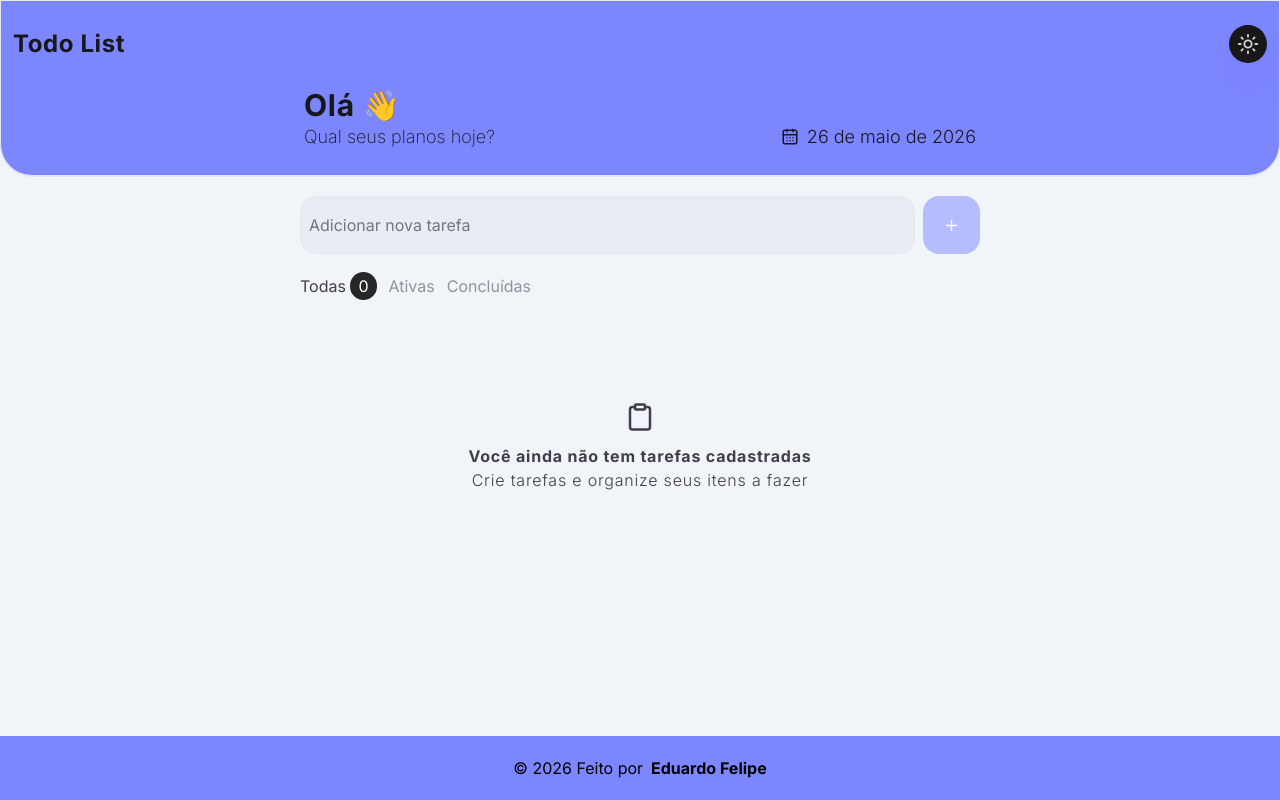
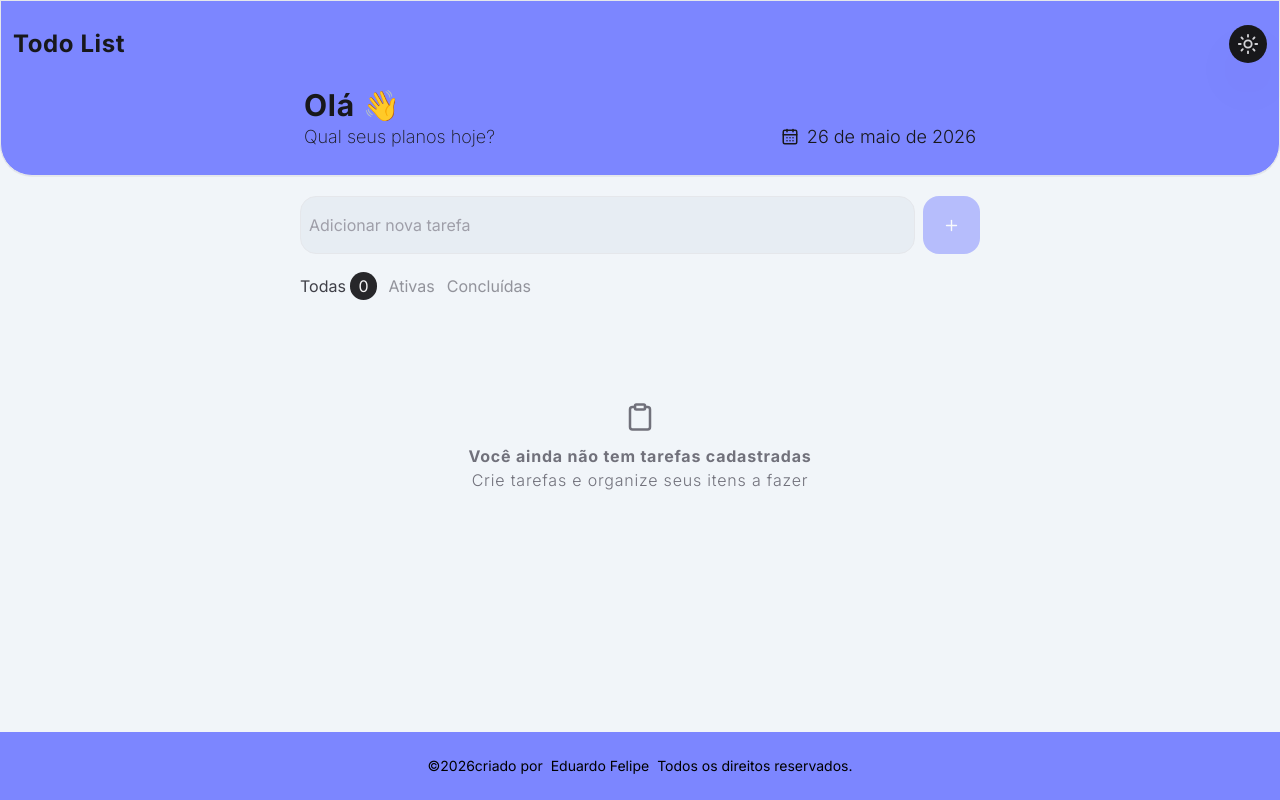
Before and after one commit to EduardoFelipe0231/todoapp-list, a React (Vite) app: page / in a window 1280 px wide. Built offline with nearby package versions, Linux system fonts and the light colour scheme.

Commit message:
update darkmode

```diff
--- a/src/App.jsx
+++ b/src/App.jsx
@@ -85,7 +85,6 @@ function App() {
         : ct
       )
     )
-    console.log(id)
   }
 
   // =============================================================== \\
@@ -111,7 +110,7 @@ function App() {
 
   return (
 
-    <div className="min-h-screen flex flex-col flex-1 items-center text-sm md:text-base bg-slate-100 relative ">
+    <div className="min-h-screen flex flex-col flex-1 items-center text-sm md:text-base bg-slate-100 relative dark:bg-zinc-700 ">
 
       <ToastContainer
         toastClassName={(context) =>
@@ -141,8 +140,7 @@ function App() {
 
 
         {/* =================== Buttons =================== */}
-        <Button task={task} deleteAllTasks={deleteAllTasks} toogleLayout={toogleLayout} setToogleLayout={setToogleLayout } />
-
+        <Button task={task} deleteAllTasks={deleteAllTasks} toogleLayout={toogleLayout} setToogleLayout={setToogleLayout }  />
 
         {/* =================== Lista =================== */}
         {task.length > 0 ? (
@@ -150,13 +148,13 @@ function App() {
               {toogleLayout ? (
                 <ul className="grid grid-cols-1 gap-2 text-white">
                   {task.map((todo) => (
-                    <ListItem key={todo.id} task={task} todo={todo} deleteTask={deleteTask}/>
+                    <ListItem key={todo.id} task={task} todo={todo} deleteTask={deleteTask} completeTodo={completeTodo}/>
                   ))}
                 </ul>
               ) : (
                 <ul className="grid grid-cols-2 gap-2 text-white">
                   {task.map((todo) => (
-                    <ListItem key={todo.id} task={task} todo={todo} deleteTask={deleteTask}/>
+                    <ListItem key={todo.id} task={task} todo={todo} deleteTask={deleteTask} completeTodo={completeTodo}/>
                   ))}
                 </ul>
               )}
--- a/src/Components/Buttons.jsx
+++ b/src/Components/Buttons.jsx
@@ -5,9 +5,9 @@ const Button = ( {task ,toogleLayout, deleteAllTasks, setToogleLayout  }) => {
     return(
         <div className="flex items-center justify-between gap-3">
             <div className="flex items-center gap-2 flex-1 md:gap-3">
-                <p className="text-zinc-700 cursor-pointer">Todas <span className="rounded-full p-1 bg-zinc-800 text-white md:px-2 ">{task.length}</span></p>
-                <p className="text-zinc-500/75 cursor-pointer hover:text-zinc-700 transition-all">Ativas </p>
-                <p className="text-zinc-500/75 cursor-pointer hover:text-zinc-700 transition-all">Concluídas</p>
+                <p className="text-zinc-700 cursor-pointer dark:text-zinc-100">Todas <span className="rounded-full p-1 bg-zinc-800 text-zinc-100 md:px-2 ">{task.length}</span></p>
+                <p className="text-zinc-500/75 cursor-pointer hover:text-zinc-700 transition-all dark:text-zinc-400 dark:hover:text-indigo-300">Ativas </p>
+                <p className="text-zinc-500/75 cursor-pointer hover:text-zinc-700 transition-all dark:text-zinc-400 dark:hover:text-indigo-300">Concluídas</p>
             </div>
 
             {/* Deletar botão */}
--- a/src/Components/Footer.jsx
+++ b/src/Components/Footer.jsx
@@ -1,7 +1,14 @@
 const Footer = () => {
     return (
-        <div className="flex items-center justify-center bg-indigo-400 w-full p-5 gap-2 mt-auto">
-            &copy; { new Date().getFullYear() } Feito por <strong>Eduardo Felipe</strong>
+        <div className="flex items-center justify-center bg-indigo-400 w-full p-5 gap-2 mt-auto text-sm dark:bg-zinc-800 dark:text-zinc-100 ">
+           <p className="flex items-center gap-1">
+                &copy;
+                { new Date().getFullYear() }
+                criado por
+                <a href="https://github.com/EduardoFelipe0231" target="_blank" className="p-1 rounded-sm  transition-all hover:text-zinc-100 dark:hover:text-indigo-400">
+                    Eduardo Felipe</a>
+                Todos os direitos reservados.
+           </p>
         </div>
     )
 }
--- a/src/Components/Form.jsx
+++ b/src/Components/Form.jsx
@@ -12,7 +12,7 @@ const Form = ( { addTask , taskInput , handleInput  }) => {
             placeholder="Adicionar nova tarefa"
             value={taskInput}
             onChange={handleInput}
-            className="flex-1 py-4 px-2 focus:outline-none focus:ring-2 focus:ring-indigo-400 rounded-2xl bg-slate-200/60 border border-gray-200"
+            className="flex-1 py-4 px-2 focus:outline-none focus:ring-2 focus:ring-indigo-400 rounded-2xl bg-slate-200/60 border border-gray-200 dark:dark:border-zinc-700 dark:bg-zinc-600 dark:text-zinc-100 placeholder-zinc-400"
             autoComplete="off"
           />
 
--- a/src/Components/GuestGreeting.jsx
+++ b/src/Components/GuestGreeting.jsx
@@ -14,7 +14,7 @@ export default function GuestGreeting( ){
     }
 
     return(
-        <div className="flex flex-col justify-center text-zinc-900 max-w-2xl mx-auto ">
+        <div className="flex flex-col justify-center text-zinc-900 max-w-2xl mx-auto dark:text-zinc-100">
               <h1 className="mt-6 text-2xl font-bold tracking-wide md:text-3xl">Olá 👋<span className='text-3xl'>{emojiRandom()}</span></h1>
               <div className='flex justify-between items-center gap-2 text-sm md:text-lg'>
                 <p className="font-extralight flex-1">Qual seus planos hoje?</p>
--- a/src/Components/Header.jsx
+++ b/src/Components/Header.jsx
@@ -1,21 +1,36 @@
-import { useState } from 'react'
+import { useEffect, useState } from 'react'
 import { Moon, Sun} from "lucide-react"
 import GuestGreeting from './GuestGreeting'
 
 
 export default function Header() {
 
-    const [theme, setTheme] = useState(false)
+    const [isDark, setIsDark] = useState(false)
+
+    useEffect(() => {
+      const savedTheme = localStorage.getItem("theme");
+      if(savedTheme === "dark"){
+        document.documentElement.classList.toggle("dark");
+        setIsDark(true)
+      }
+    }, [])
+
+    const toogleTheme = () => {
+      const newTheme = !isDark;
+      setIsDark(newTheme);
+      document.documentElement.classList.toggle("dark", newTheme);
+      localStorage.setItem("theme", newTheme ? "dark" : "light");
+    };
 
     return(
-        <div className="w-full py-6 px-3 rounded-b-4xl shadow-2xs border border-gray-200 bg-indigo-400">
+        <div className="w-full py-6 px-3 rounded-b-4xl shadow-2xs border border-gray-200 bg-indigo-400 dark:bg-zinc-800 dark:text-zinc-100 dark:border-zinc-700">
           <header className="container mx-auto flex justify-between items-center gap-5">
-              <h3 className="text-sm font-bold md:text-2xl tracking-wide text-zinc-900 ">Todo List</h3>
+              <h3 className="text-sm font-bold md:text-2xl tracking-wide text-zinc-900 dark:text-zinc-100">Todo List</h3>
               <button
-                className="p-2 rounded-full cursor-pointer shadow-2xl transition-all flex items-center justify-center text-zinc-300 bg-zinc-900 hover:bg-zinc-900/75 hover:shadow-lg"
-                onClick={() => {setTheme(!theme)}}
+                className="p-2 rounded-full cursor-pointer shadow-2xl transition-all flex items-center justify-center text-zinc-300 bg-zinc-900 hover:bg-zinc-900/75 hover:shadow-lg dark:bg-indigo-400 dark:text-zinc-800 dark:hover:bg-blue-400/75"
+                onClick={toogleTheme}
                 >
-                {theme  ? <Moon size={22} /> : <Sun size={22} />}
+                {isDark  ? <Moon size={22} /> : <Sun size={22} />}
               </button>
           </header>
           <GuestGreeting />
--- a/src/Components/ListItem.jsx
+++ b/src/Components/ListItem.jsx
@@ -1,9 +1,9 @@
 import { Pencil, CircleCheckBig, Trash2, Circle } from "lucide-react"
 
-const ListItem = ( {task, todo, deleteTask}) => {
+const ListItem = ( {task, todo, deleteTask , completeTodo}) => {
     return(
         <>
-            <li key={todo.id} className={`flex flex-wrap gap-4 p-5 rounded-2xl items-center border-l-4 bg-slate-200/60 text-zinc-700 hover:shadow cursor-pointer transition ${todo.done ? "border-red-400" : "border-indigo-400"}`}>
+            <li key={todo.id} className={`flex flex-wrap gap-4 p-5 rounded-2xl items-center border-l-4 bg-slate-200/60 text-zinc-700 hover:shadow cursor-pointer transition ${todo.done ? "border-teal-400" : "border-indigo-400"} dark:bg-zinc-600 dark:text-zinc-100`}>
                   <button
                     className={`cursor-pointer transition-all  ${todo.done ? "text-gray-400" : "text-zinc-700"}`}
                     onClick={() => completeTodo(todo.id)}
--- a/src/Components/NotTasks.jsx
+++ b/src/Components/NotTasks.jsx
@@ -2,7 +2,7 @@ import { Clipboard } from "lucide-react"
 
 export default function NotTasks({title, subtitle, icon}){
     return (
-        <div className="w-full flex flex-col items-center justify-center text-zinc-700 mt-26 tracking-wider text-center ">
+        <div className="w-full flex flex-col items-center justify-center text-zinc-500 mt-26 tracking-wider text-center dark:text-zinc-500">
             <Clipboard size={30}/>
             <h2 className="font-bold mt-3">{title}</h2>
             <p className="font-light">{subtitle}</p>
--- a/src/index.css
+++ b/src/index.css
@@ -14,3 +14,5 @@
           -moz-osx-font-smoothing: grayscale;
     }
 }
+
+@custom-variant dark (&:where(.dark, .dark *));
```
